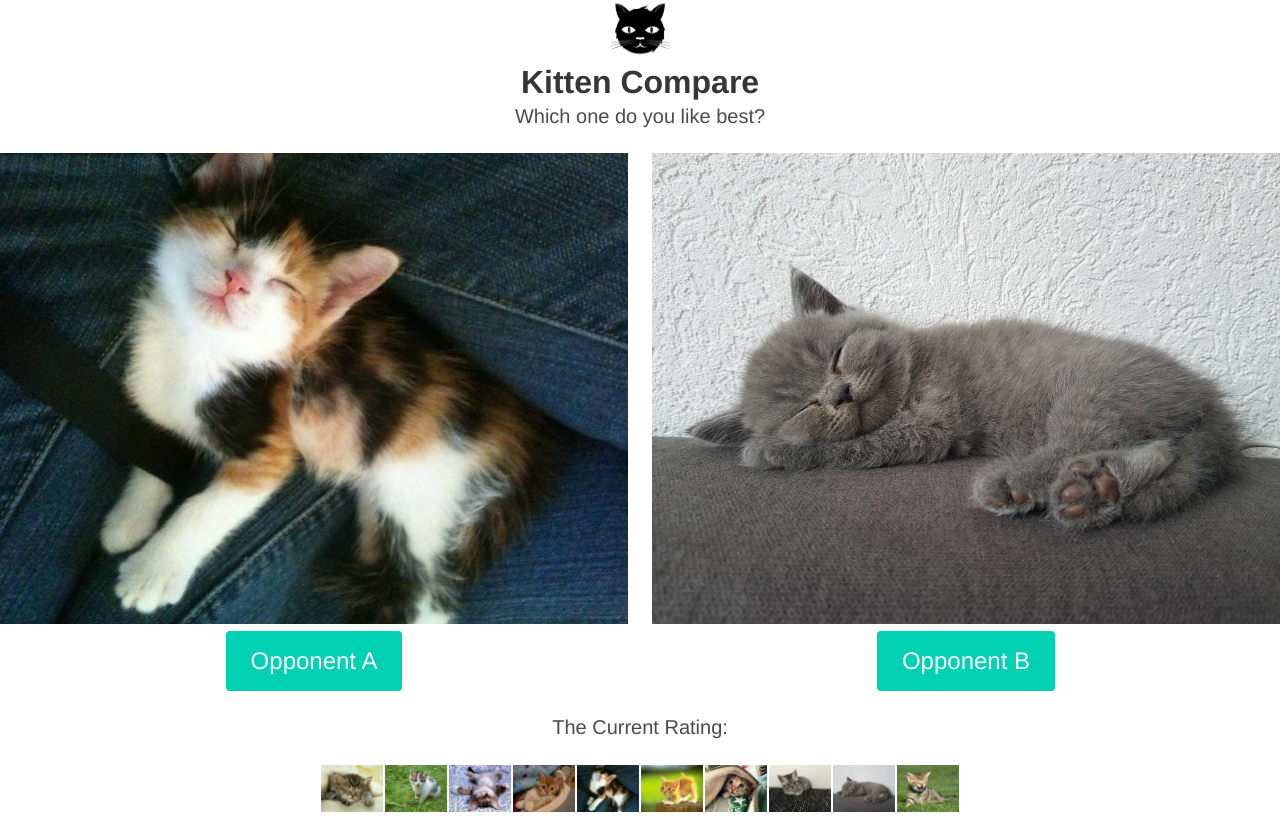
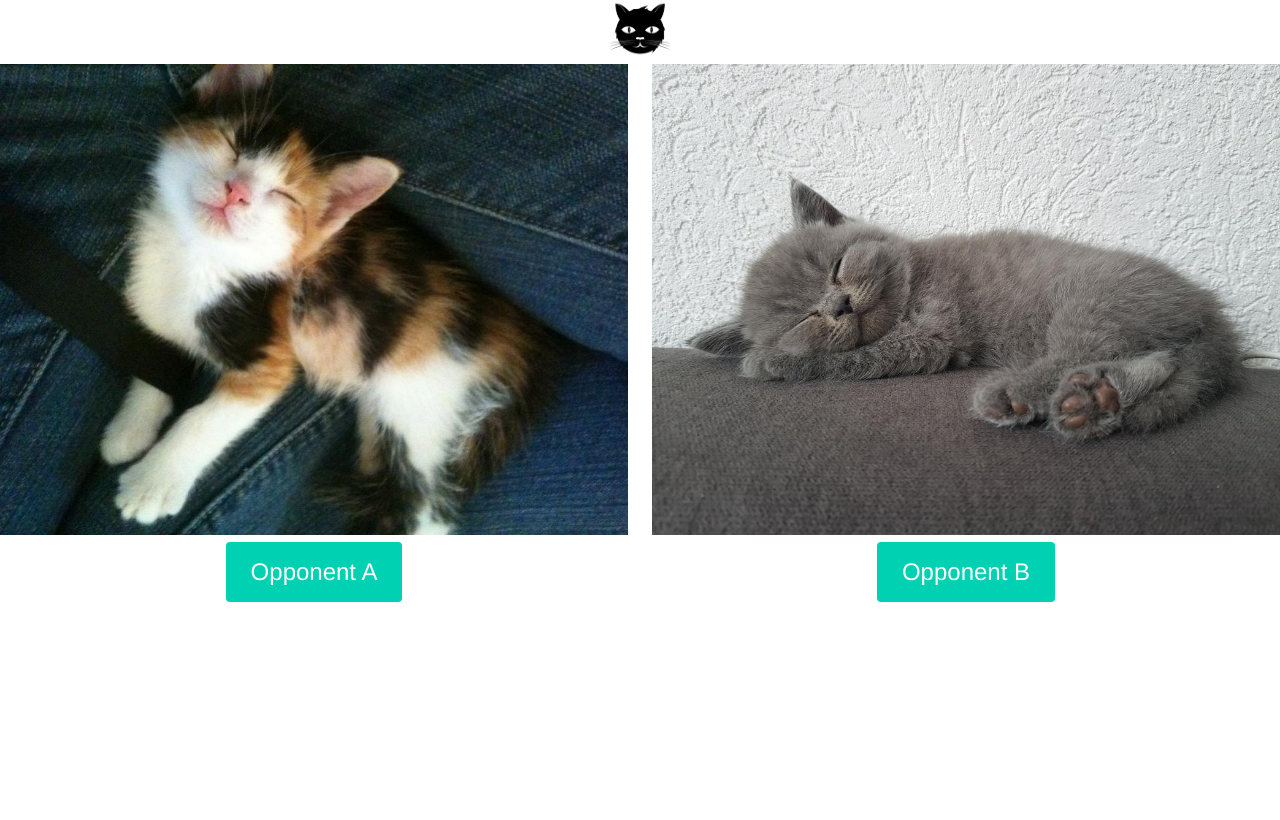
Before and after one commit to christianhunger/technologiepraktikum, a Vue app: page / in a window 1280 px wide. Built offline with nearby package versions, Linux system fonts and the light colour scheme.

Commit message:
refactor(*): remove ranking strip and play container component

```diff
--- a/src/App.vue
+++ b/src/App.vue
@@ -1,17 +1,73 @@
 <template>
   <div id="app">
     <img src="logo.png" width="64"/>
-    <play-component/>
+    <Comparator :id1="currentRound.sample1.contenderId"
+                :id2="currentRound.sample2.contenderId"
+                :imageUrl1="currentRound.sample1.sampleUrl"
+                :imageUrl2="currentRound.sample2.sampleUrl"
+                @winner="handleWinner"/>
+    <!-- <pre>{{ currentContenders }}</pre> -->
   </div>
 </template>
 
 <script>
-import PlayComponent from "@/views/Play";
+import { kittens } from "@/util/KittenTestdata.js";
+import Comparator from "@/components/Comparator";
+import { currentContenderIdRange, updateRating } from "@/util/contenders";
+import { twoDifferentRandomIdsInRange } from "./util/IdGeneratorUtil";
 
 export default {
   name: "App",
   components: {
-    PlayComponent
+    Comparator
+  },
+  data() {
+    return {
+      currentContenders: kittens,
+      contenderId1: null,
+      contenderId2: null
+    };
+  },
+  mounted() {
+    // @See https://vuejs.org/v2/guide/instance.html#Instance-Lifecycle-Hooks
+    this.startNextRound();
+  },
+  computed: {
+    currentRound() {
+      return {
+        sample1: {
+          contenderId: this.contenderId1,
+          sampleUrl: this.contenderId1
+            ? this.currentContenders[this.contenderId1].imageUrl
+            : ""
+        },
+        sample2: {
+          contenderId: this.contenderId2,
+          sampleUrl: this.contenderId2
+            ? this.currentContenders[this.contenderId2].imageUrl
+            : ""
+        }
+      };
+    }
+  },
+  methods: {
+    handleWinner(winnerId) {
+      const result = {
+        contenderId1: this.contenderId1,
+        contenderId2: this.contenderId2,
+        winnerId
+      };
+
+      this.currentContenders = updateRating(this.currentContenders, result);
+
+      this.startNextRound();
+    },
+    startNextRound() {
+      const { min, max } = currentContenderIdRange(this.currentContenders);
+      const { firstId, secondId } = twoDifferentRandomIdsInRange(min, max);
+      this.contenderId1 = firstId;
+      this.contenderId2 = secondId;
+    }
   }
 };
 </script>
--- a/src/components/RankingStrip.vue
+++ /dev/null
@@ -1,31 +0,0 @@
-<template>
-  <ul class="rankingStrip">
-    <li class="rankingStripContenderWrapper" v-for="contender in contendersSortedByRating" :key="contender.name">
-      <img class="rankingStripContenderImage" :src="contender.imageUrl" />
-    </li>
-  </ul>
-</template>
-
-<script>
-export default {
-  name: "RankingStrip",
-  props: {
-    contendersSortedByRating: Array
-  }
-};
-</script>
-
-<style scoped>
-.rankingStripContenderWrapper {
-  display: inline-block;
-}
-.rankingStripContenderImage {
-  width: 64px;
-  padding: 1px;
-  transition: width 0.2s;
-}
-.rankingStripContenderImage:hover {
-  width: 100px;
-  transition: width 0.1s;
-}
-</style>
--- a/src/util/contenders.js
+++ b/src/util/contenders.js
@@ -27,22 +27,6 @@ export const updateRating = (
 
 /**
  * @param contenders
- * @returns {any[]}
- */
-export const sortContendersByTheirRating = contenders => {
-  // @see: https://developer.mozilla.org/en-US/docs/Web/JavaScript/Reference/Global_Objects/Object/entries.
-  return Object.entries(contenders)
-    .map(entry => {
-      return {
-        id: entry[0],
-        ...entry[1]
-      };
-    })
-    .sort((contender1, contender2) => contender2.rating - contender1.rating);
-};
-
-/**
- * @param contenders
  * @returns {{min: number, max: number}}
  */
 export const currentContenderIdRange = contenders => {
--- a/src/views/Play.vue
+++ /dev/null
@@ -1,97 +0,0 @@
-<template>
-  <div class="home">
-    <h1 class="title">Kitten Compare</h1>
-    <h2 class="subtitle">Which one do you like best?</h2>
-    <Comparator :id1="currentRound.sample1.contenderId"
-                :id2="currentRound.sample2.contenderId"
-                :imageUrl1="currentRound.sample1.sampleUrl"
-                :imageUrl2="currentRound.sample2.sampleUrl"
-                v-on:winner="handleRoundResult"/>
-    <h2 class="subtitle ranking-strip-title">The Current Rating:</h2>
-    <RankingStrip :contendersSortedByRating="allContendersSortedByTheirRating"/>
-  </div>
-</template>
-
-<script>
-// @ is an alias to /src
-import Comparator from "@/components/Comparator";
-import RankingStrip from "@/components/RankingStrip.vue";
-import { twoDifferentRandomIdsInRange } from "@/util/IdGeneratorUtil";
-import {
-  sortContendersByTheirRating,
-  currentContenderIdRange
-} from "@/util/contenders";
-import { kittens } from "@/util/KittenTestdata.js";
-import { updateRating } from "@/util/contenders";
-
-export default {
-  name: "play",
-  components: {
-    Comparator,
-    RankingStrip
-  },
-  data() {
-    return {
-      // set the initial state
-      currentContenders: kittens,
-
-      // Model for the current game round.
-      currentRound: this.roundModelForContenders(null, null)
-    };
-  },
-  computed: {
-    allContendersSortedByTheirRating() {
-      return sortContendersByTheirRating(this.currentContenders);
-    }
-  },
-  created() {
-    // @see: https://vuejs.org/v2/guide/instance.html#Instance-Lifecycle-Hooks.
-    this.startNextRound();
-  },
-  methods: {
-    handleRoundResult(winnerId) {
-      const contenderId1 = this.currentRound.sample1.contenderId;
-      const contenderId2 = this.currentRound.sample2.contenderId;
-
-      const roundResult = {
-        contenderId1,
-        contenderId2,
-        winnerId
-      };
-
-      this.currentContenders = updateRating(
-        this.currentContenders,
-        roundResult
-      );
-      this.startNextRound();
-    },
-    startNextRound() {
-      const { min, max } = currentContenderIdRange(this.currentContenders);
-      const { firstId, secondId } = twoDifferentRandomIdsInRange(min, max);
-      this.currentRound = this.roundModelForContenders(firstId, secondId);
-    },
-    roundModelForContenders(contenderId1, contenderId2) {
-      return {
-        sample1: {
-          contenderId: contenderId1,
-          sampleUrl: contenderId1
-            ? this.currentContenders[contenderId1].imageUrl
-            : ""
-        },
-        sample2: {
-          contenderId: contenderId2,
-          sampleUrl: contenderId2
-            ? this.currentContenders[contenderId2].imageUrl
-            : ""
-        }
-      };
-    }
-  }
-};
-</script>
-
-<style scoped>
-.ranking-strip-title {
-  margin-bottom: 6px;
-}
-</style>
```
